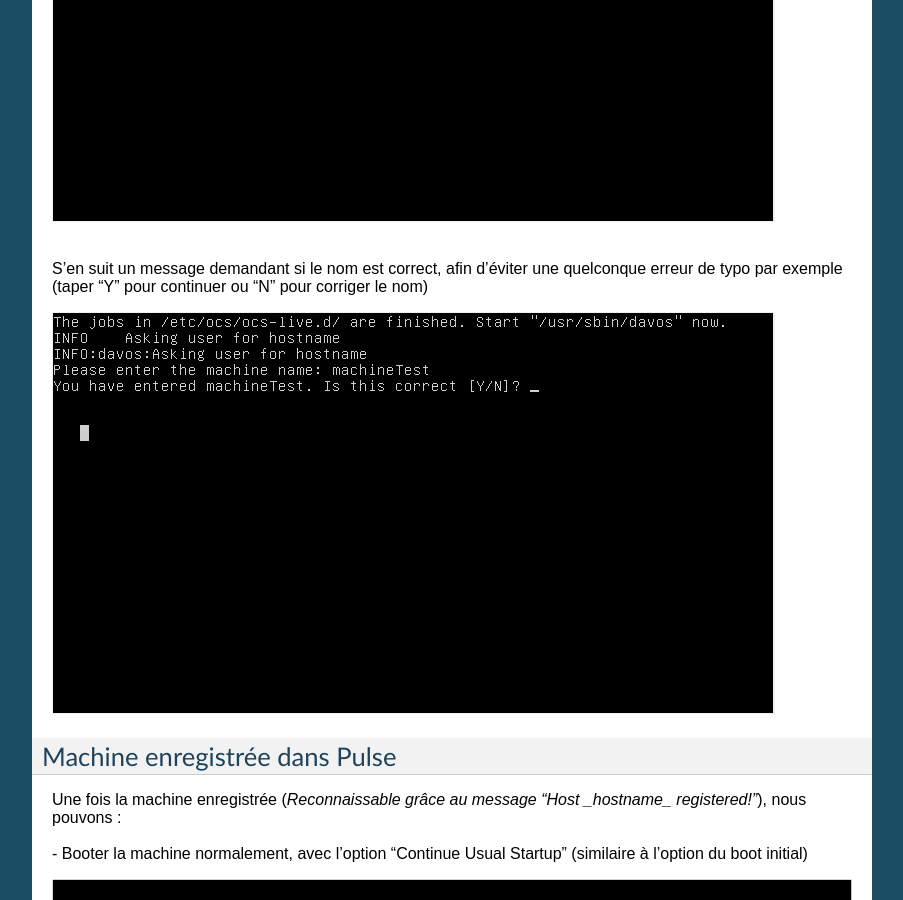
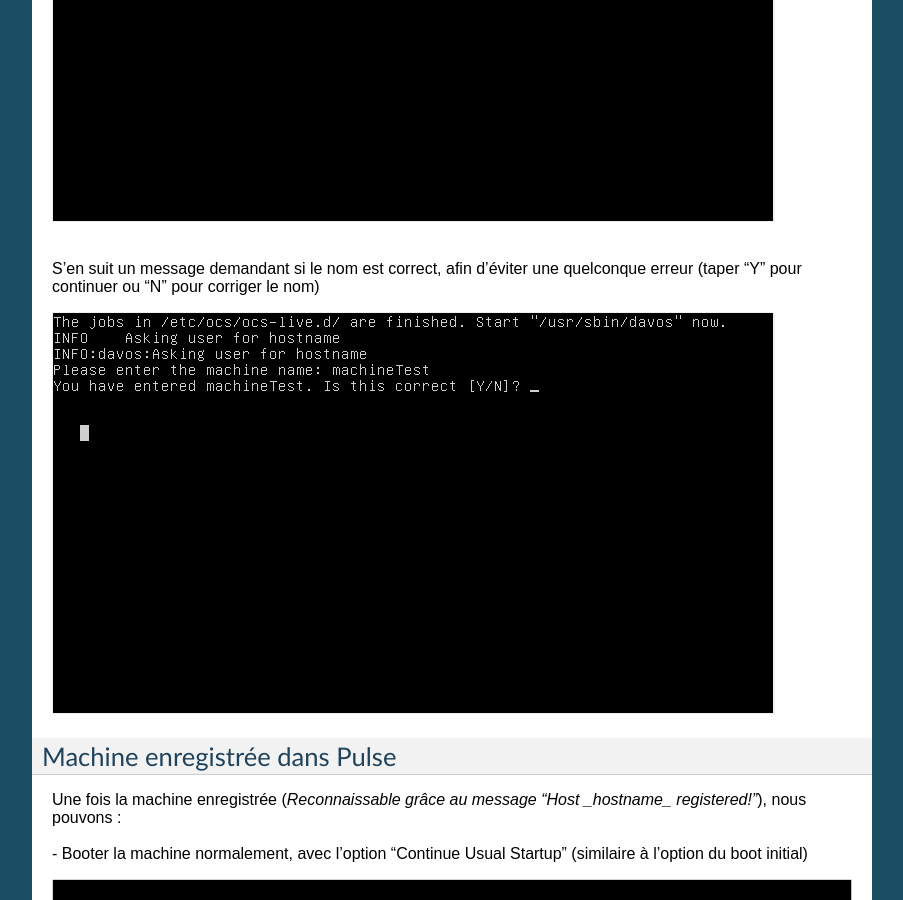
Before and after one commit to pulse-project/pulse-usermanual, a Sphinx documentation site: the page built from docs/imaging/index.rst, in a window 1280 px wide and 900 px high, scrolled down 2010 px. Shown: the whole window, without its empty margins (198-1101 px from the left). Built offline with Sphinx 7.4.7, drawn with Linux system fonts in a browser that asks for light colours; some of the changed text lies outside the part shown.

Commit message:
[manual] correct typo and remove part of sentence

```diff
--- a/docs/imaging/index.rst
+++ b/docs/imaging/index.rst
@@ -32,7 +32,7 @@ Boot initial
 .. image:: images/askingHostname.png
 
 |
-| S'en suit un message demandant si le nom est correct, afin d'éviter une quelconque erreur de typo par exemple (taper "Y" pour continuer ou "N" pour corriger le nom)
+| S'en suit un message demandant si le nom est correct, afin d'éviter une quelconque erreur (taper "Y" pour continuer ou "N" pour corriger le nom)
 
 .. image:: images/correct.png
 
```
Also changed, not shown: other parts of docs/imaging/index.rst (+1 -1 lines).
